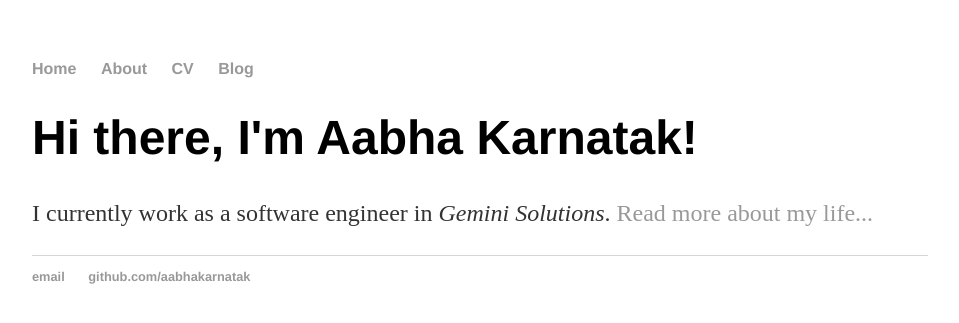
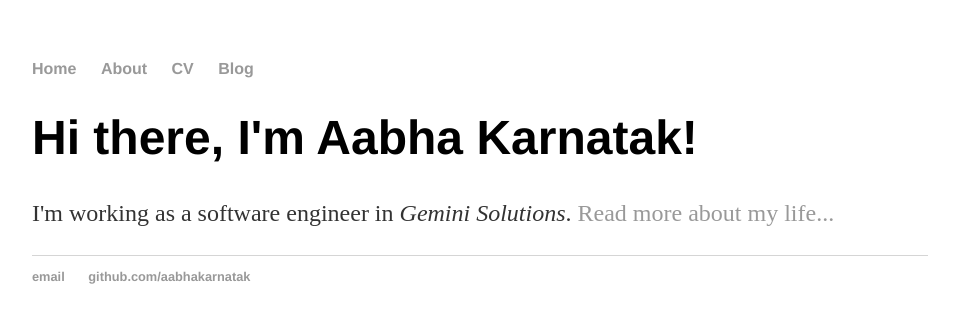
Before and after one commit to aabhakarnatak/aabhakarnatak.github.io, a Jekyll site: the page built from index.html, in a window 1280 px wide. Shown: the top 323 px of the page, without its empty margins (160-1119 px from the left). Built offline with Jekyll 4.4.1, drawn with Linux system fonts in a browser that asks for light colours.

Commit message:
Update index.html

```diff
--- a/index.html
+++ b/index.html
@@ -1,30 +1,8 @@
-<!DOCTYPE html>
-<html>
-	<head>
-		<title>Aabha Karnatak</title>
-		<!-- link to main stylesheet -->
-		<link rel="stylesheet" type="text/css" href="/css/main.css">
-	</head>
-	<body>
-		<nav>
-    		<ul>
-        		<li><a href="/">Home</a></li>
-	        	<li><a href="/about">About</a></li>
-        		<li><a href="/cv">CV</a></li>
-        		<li><a href="/blog">Blog</a></li>
-    		</ul>
-		</nav>
-		<div class="container">
-    		<div class="blurb">
-        		<h1>Hi there, I'm Aabha Karnatak!</h1>
-				<p>I currently work as a software engineer in <em>Gemini Solutions</em>. <a href="/about">Read more about my life...</a></p>
-    		</div><!-- /.blurb -->
-		</div><!-- /.container -->
-		<footer>
-    		<ul>
-        		<li><a href="mailto:karnatakaabha@gmail.com">email</a></li>
-        		<li><a href="https://github.com/aabhakarnatak">github.com/aabhakarnatak</a></li>
-			</ul>
-		</footer>
-	</body>
-</html>
+---
+layout: default
+title: Aabha Karnatak, Gemini Solutions
+---
+<div class="blurb">
+	<h1>Hi there, I'm Aabha Karnatak!</h1>
+	<p>I'm working as a software engineer in <em>Gemini Solutions</em>. <a href="/about">Read more about my life...</a></p>
+</div><!-- /.blurb -->
```
